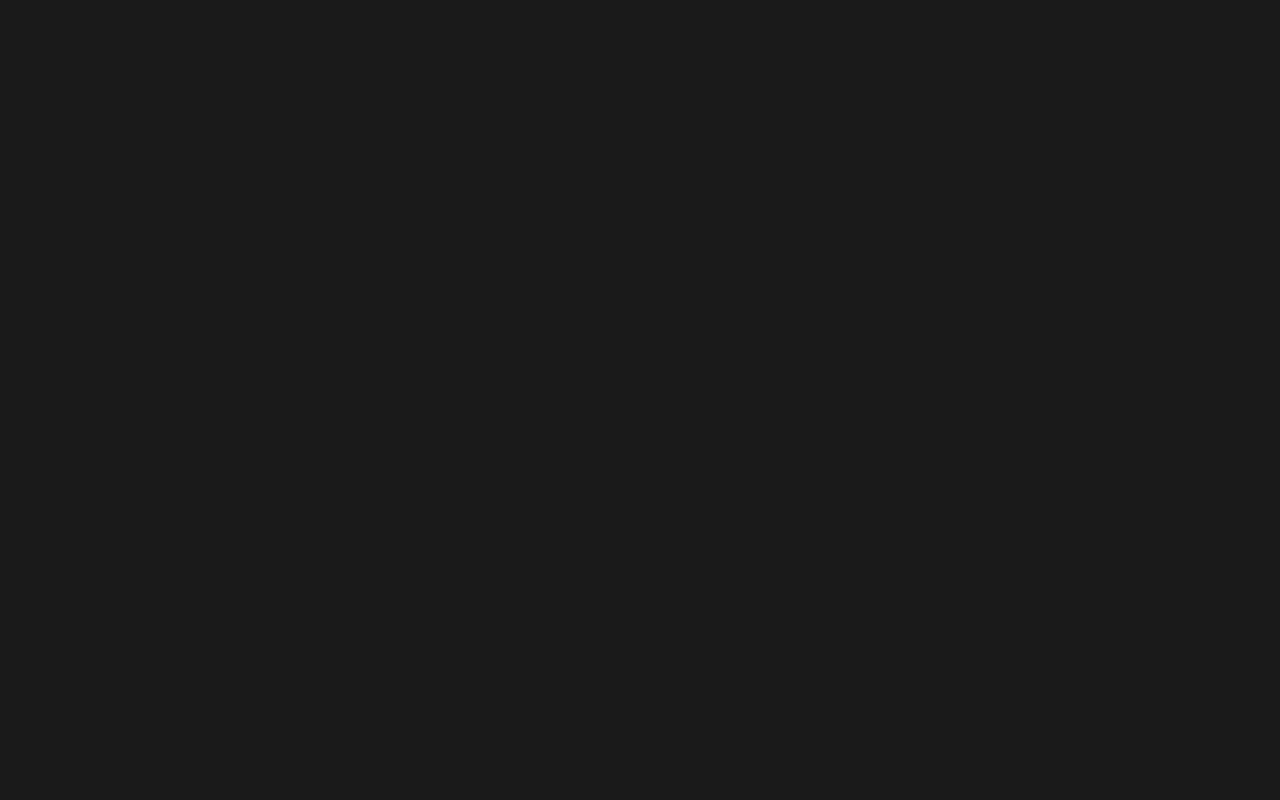
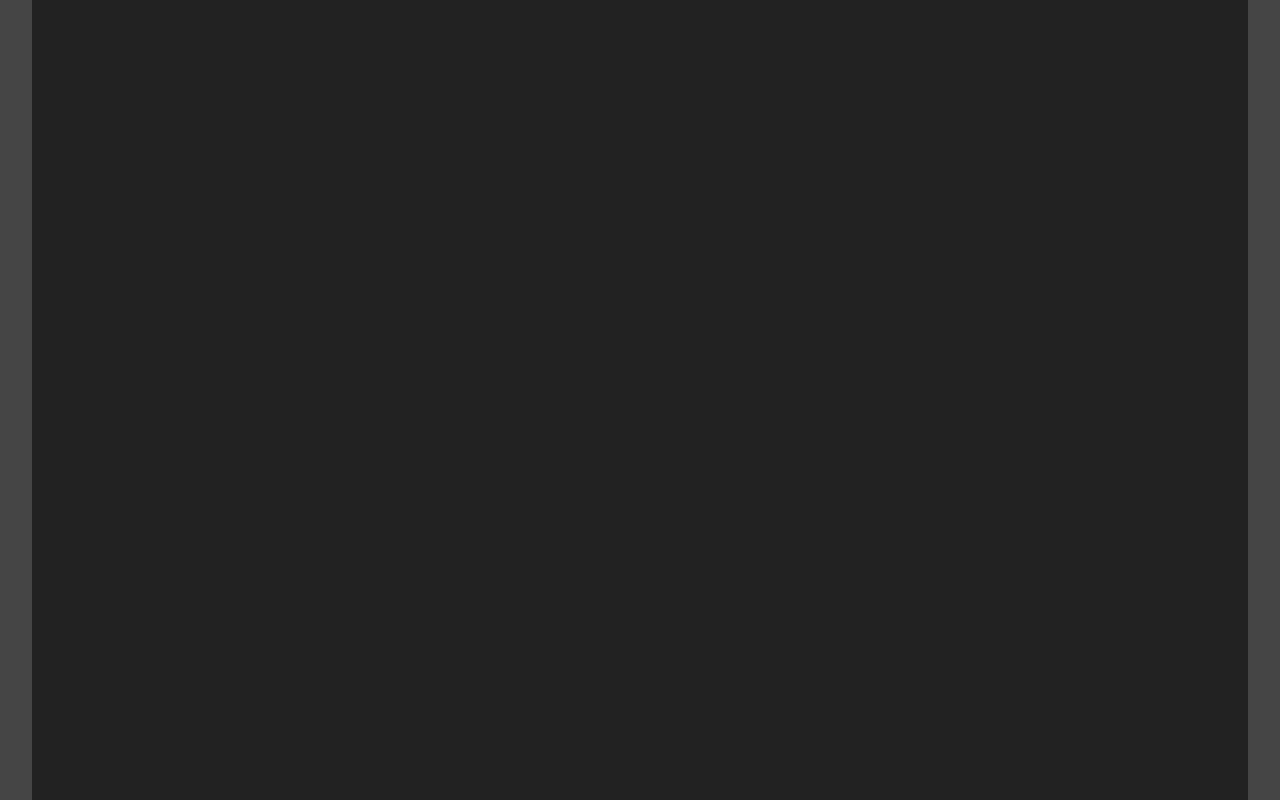
Before and after one commit to masonlet/pixel-parker, a website built with Vite: page index.html in a window 1280 px wide. Built offline with nearby package versions, Linux system fonts and the light colour scheme.

Commit message:
feat: render tiles with basic test level

```diff
--- /dev/null
+++ b/src/level.ts
@@ -0,0 +1,28 @@
+export const TILE_SIZE = 32;
+
+export type TileId = number;
+
+export const TILE = {
+  EMPTY: 0,
+  WALL: 1,
+} as const;
+
+export interface Level {
+  width: number;
+  height: number;
+  tiles: TileId[];
+}
+
+export function getTile(level: Level, x: number, y: number): TileId {
+  return level.tiles[y * level.width + x] ?? TILE.EMPTY;
+}
+
+export function drawLevel(ctx: CanvasRenderingContext2D, level: Level): void {
+  for (let y = 0; y < level.height; y++) {
+    for (let x = 0; x < level.width; x++) {
+      const id = getTile(level, x, y);
+      ctx.fillStyle = id === TILE.WALL ? "#444" : "#222";
+      ctx.fillRect(x * TILE_SIZE, y * TILE_SIZE, TILE_SIZE, TILE_SIZE);
+    }
+  }
+}
--- a/src/main.ts
+++ b/src/main.ts
@@ -1,4 +1,8 @@
 import "./style.css";
+import {
+  TILE, TILE_SIZE,
+  type Level, drawLevel
+} from "./level.ts";
 
 const canvas = document.createElement("canvas");
 document.body.appendChild(canvas);
@@ -6,16 +10,29 @@ const ctxOrNull = canvas.getContext("2d");
 if (!ctxOrNull) throw new Error("2D canvas context not found");
 const ctx = ctxOrNull;
 
+
+const levelW = 40;
+const levelH = 30;
+const level: Level = {
+  width: levelW,
+  height: levelH,
+  tiles: Array.from({ length: levelW * levelH }, (_, i) => {
+    const x = i % levelW;
+    const y = Math.floor(i / levelW);
+    const isBorder = x === 0 || y === 0 || x === levelW - 1 || y === levelH - 1;
+    return isBorder ? TILE.WALL : TILE.EMPTY;
+  }),
+};
+
 function resize() {
-  canvas.width = window.innerWidth;
-  canvas.height = window.innerHeight;
+  canvas.width = level.width * TILE_SIZE;
+  canvas.height = level.height * TILE_SIZE;
 }
 window.addEventListener("resize", resize);
 resize();
 
 function frame(_t: number) {
-  ctx.fillStyle = '#1a1a1a';
-  ctx.fillRect(0, 0, canvas.width, canvas.height);
+  drawLevel(ctx, level);
   requestAnimationFrame(frame);
 }
 requestAnimationFrame(frame);
--- a/src/style.css
+++ b/src/style.css
@@ -9,6 +9,10 @@ html,
 body {
   overflow: hidden;
   background: #000;
+  height: 100%;
+  display: flex;
+  align-items: center;
+  justify-content: center;
 }
 
 canvas {
```
